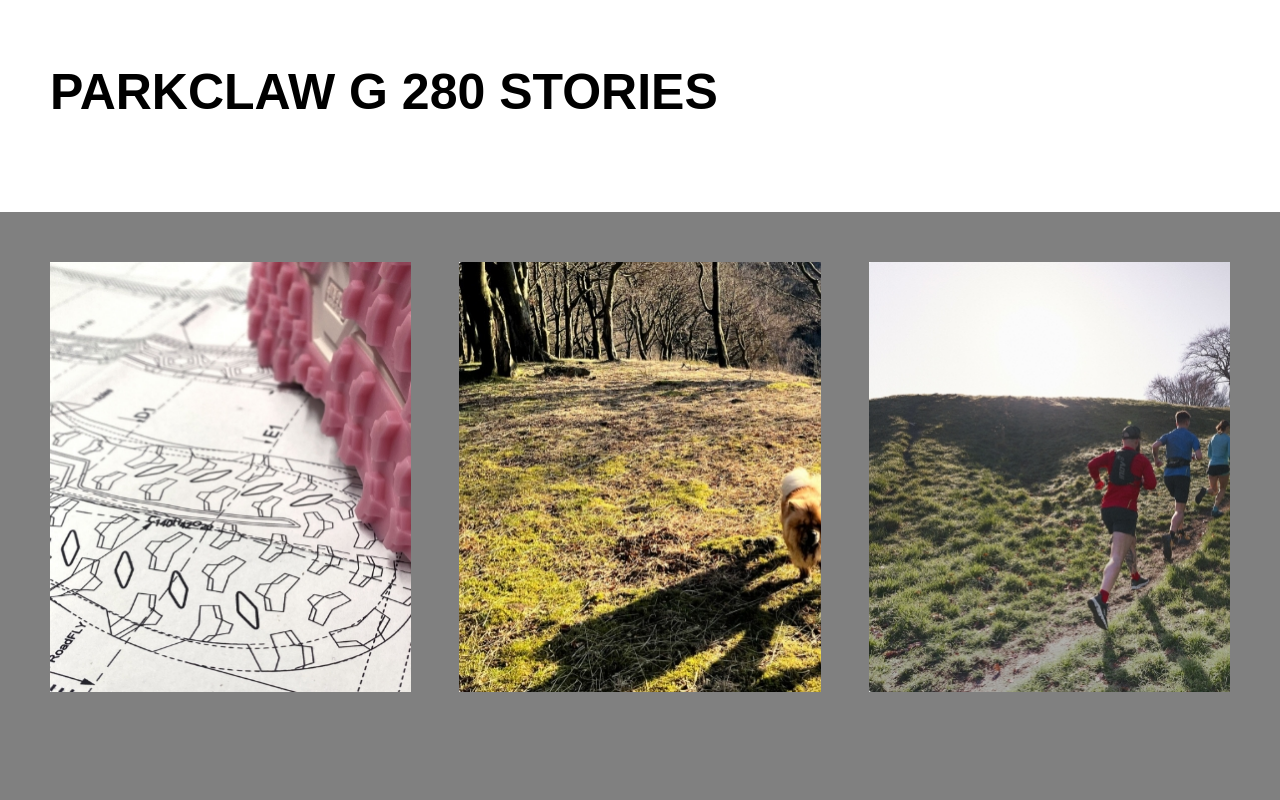
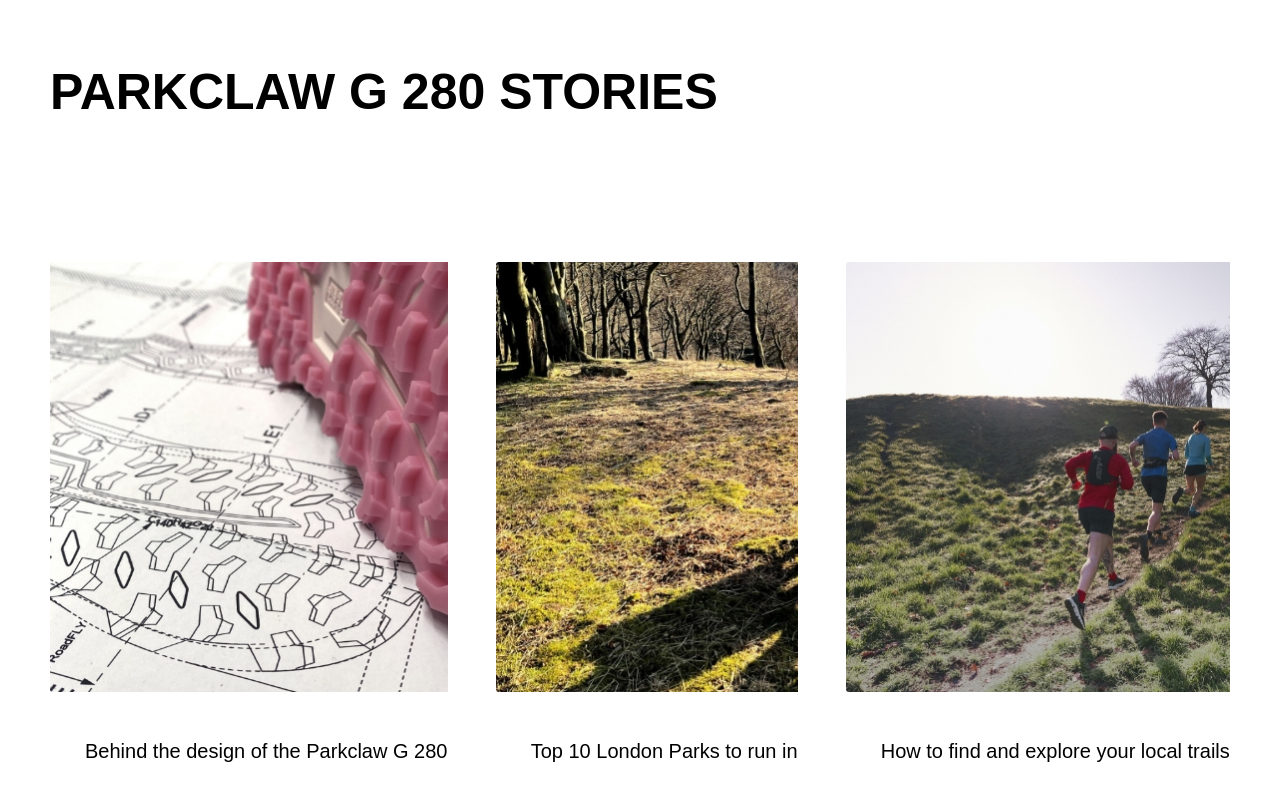
Before and after one commit to leoarthurwall/Inov8WebBuild, a React (Create React App) app: page / in a window 1280 px wide. Shown: the part 5712-6512 px from the top of the page. Built offline with nearby package versions, Linux system fonts and the light colour scheme.

Commit message:
section 7 - added text into the grid, below the images

```diff
--- a/src/Components/SectionSeven/SectionSeven.js
+++ b/src/Components/SectionSeven/SectionSeven.js
@@ -21,7 +21,6 @@ const GridContainer = styled.div`
   grid-template-columns: auto auto auto;
   grid-template-rows: 430px auto;
   grid-gap: 48px;
-  background-color: grey;
   padding: 50px;
 `;
 
@@ -32,7 +31,12 @@ const Image = styled.div`
   background-image: url(${(props) => props.bgImage});
 `;
 const Text = styled.h4`
-  background-color: white;
+  font-size: 20px;
+  color: #000;
+  font-family: sans-serif;
+  padding-left: 35px;
+  margin: 0;
+  font-weight:300;
 `;
 
 const SectionSeven = () => {
@@ -44,8 +48,9 @@ const SectionSeven = () => {
         <Image bgImage={"/assets/desktop/story-2.jpg"} />
         <Image bgImage={"/assets/desktop/story-3.jpg"} />
 
-        <Text />
-        <Text />
+        <Text>Behind the design of the Parkclaw G 280</Text>
+        <Text>Top 10 London Parks to run in</Text>
+        <Text>How to find and explore your local trails</Text>
       </GridContainer>
     </SectionSevenContainer>
   );
```
